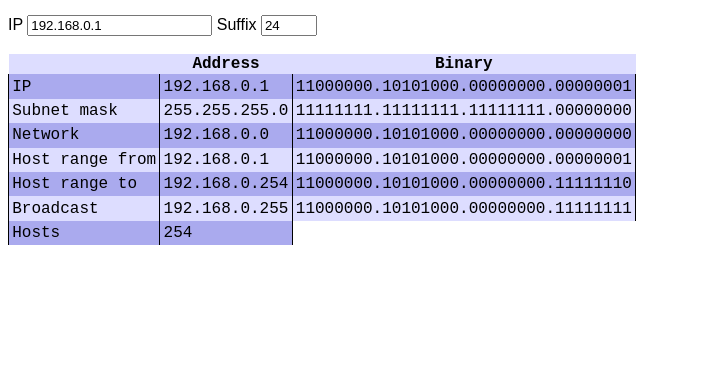
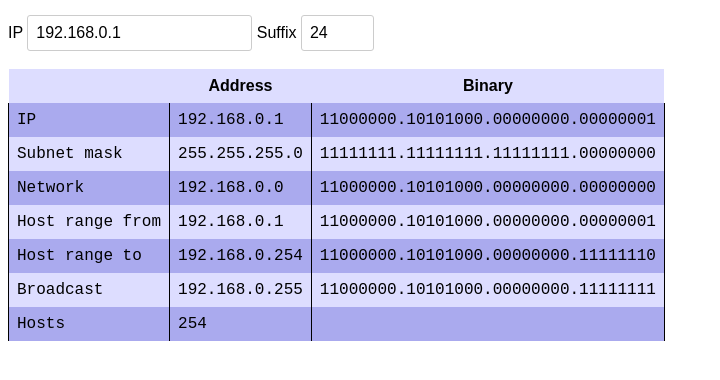
Before and after one commit to batswen/IPv4Calculator, a plain HTML site: page index.html in a window 1280 px wide. Shown: the part 44-424 px from the top of the page, without its empty margins (0-720 px from the left). Drawn offline with Linux system fonts and the light colour scheme.

Commit message:
updated css

```diff
--- a/index.html
+++ b/index.html
@@ -6,12 +6,11 @@
         <meta http-equiv="X-UA-Compatible" content="ie=edge">
         <title>IPv4</title>
         <style>
-            body {
+            body, input {
                 font-family: sans-serif;
                 font-size: 12pt;
             }
             table {
-                font-family: monospace;
                 border-collapse: collapse;
             }
             tr:nth-child(2n) {
@@ -20,10 +19,18 @@
             tr:nth-child(2n+1) {
                 background-color: #ddf;
             }
+            .p-5 {
+                padding: 0.5em;
+            }
             td {
-                padding: 0.2em;
+                font-family: monospace;
                 border-left: 1px solid black;
                 border-right: 1px solid black;
+            }
+            .inp {
+                border: 1px solid #ccc;
+                border-radius: 3px;
+                padding: 0.5em;
             }
             .rahmen {
                 background-color: #22e;
@@ -43,36 +50,36 @@
         <h3>IP v4 calculator</h3>
 
         <label for="ip">IP</label>
-        <input id="ip" type="text" value="192.168.0.1" onchange="calc()">
+        <input id="ip" class="inp" type="text" value="192.168.0.1" onchange="calc()">
         <label for="suffix">Suffix</label>
-        <input id="suffix" type="number" value="24" min="0" max="32" onchange="calc()">
+        <input id="suffix" class="inp" type="number" value="24" min="0" max="32" onchange="calc()">
         <br>
         <!--<button onclick="calc()">Calculate</button>-->
         <br>
         <table>
             <tr>
-                <th></th><th>Address</th><th>Binary</th>
+                <th></th><th class="p-5">Address</th><th class="p-5">Binary</th>
             </tr>
             <tr>
-                <td>IP</td><td id="dottedip"></td><td id="ipbin"></td>
+                <td class="p-5">IP</td><td class="p-5" id="dottedip"></td><td class="p-5" id="ipbin"></td>
             </tr>
             <tr>
-                <td>Subnet mask</td><td id="subnetmask"></td><td id="subnetmaskbin"></td>
+                <td class="p-5">Subnet mask</td><td class="p-5" id="subnetmask"></td><td class="p-5" id="subnetmaskbin"></td>
             </tr>
             <tr>
-                <td>Network</td><td id="network"></td><td id="networkbin"></td>
+                <td class="p-5">Network</td><td class="p-5" id="network"></td><td class="p-5" id="networkbin"></td>
             </tr>
             <tr>
-                <td>Host range from</td><td id="hostsfrom"></td><td id="hostsfrombin"></td>
+                <td class="p-5">Host range from</td><td class="p-5" id="hostsfrom"></td><td class="p-5" id="hostsfrombin"></td>
             </tr>
             <tr>
-                <td>Host range to</td><td id="hoststo"></td><td id="hoststobin"></td>
+                <td class="p-5">Host range to</td><td class="p-5" id="hoststo"></td><td class="p-5" id="hoststobin"></td>
             </tr>
             <tr>
-                <td>Broadcast</td><td id="broadcast"></td><td id="broadcastbin"></td>
+                <td class="p-5">Broadcast</td><td class="p-5" id="broadcast"></td><td class="p-5" id="broadcastbin"></td>
             </tr>
             <tr>
-                <td>Hosts</td><td id="hosts"></td>
+                <td class="p-5">Hosts</td><td class="p-5" id="hosts"><td></td></td>
             </tr>
         </table>
         <script>
```
